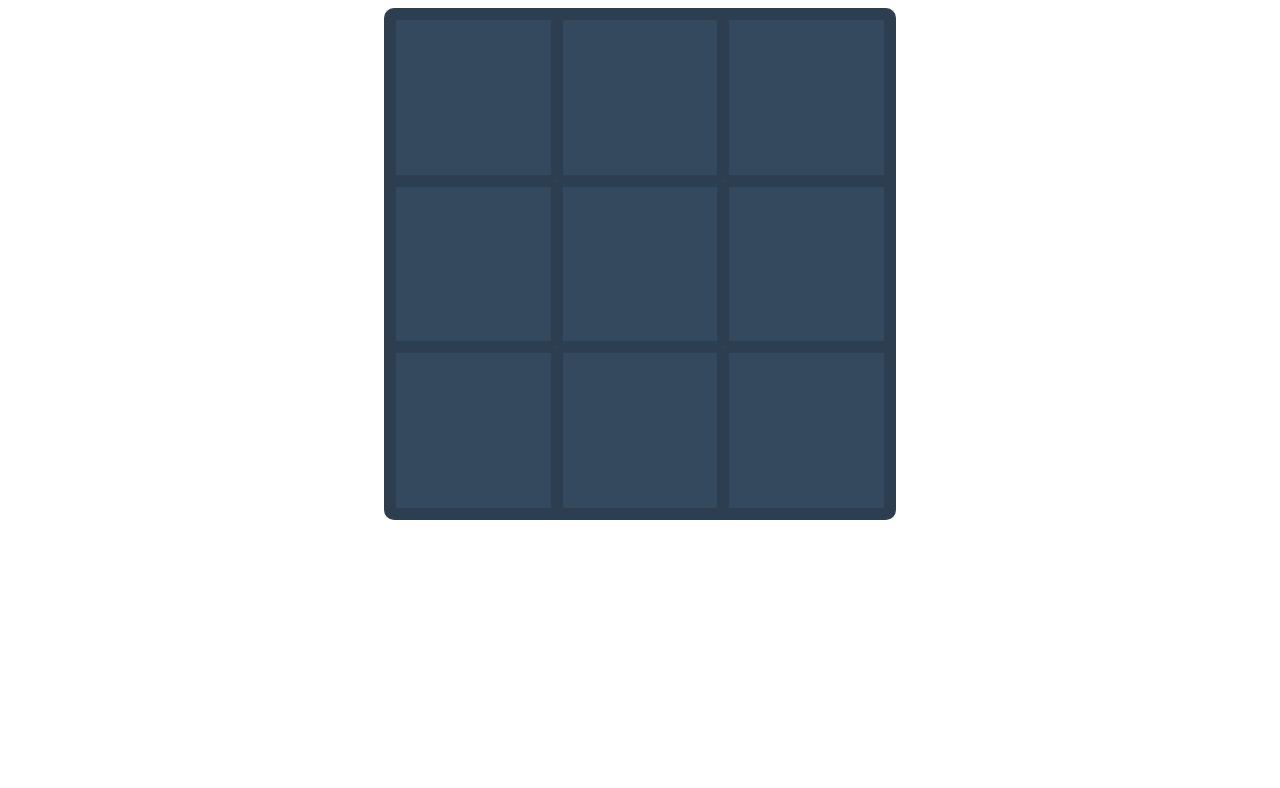
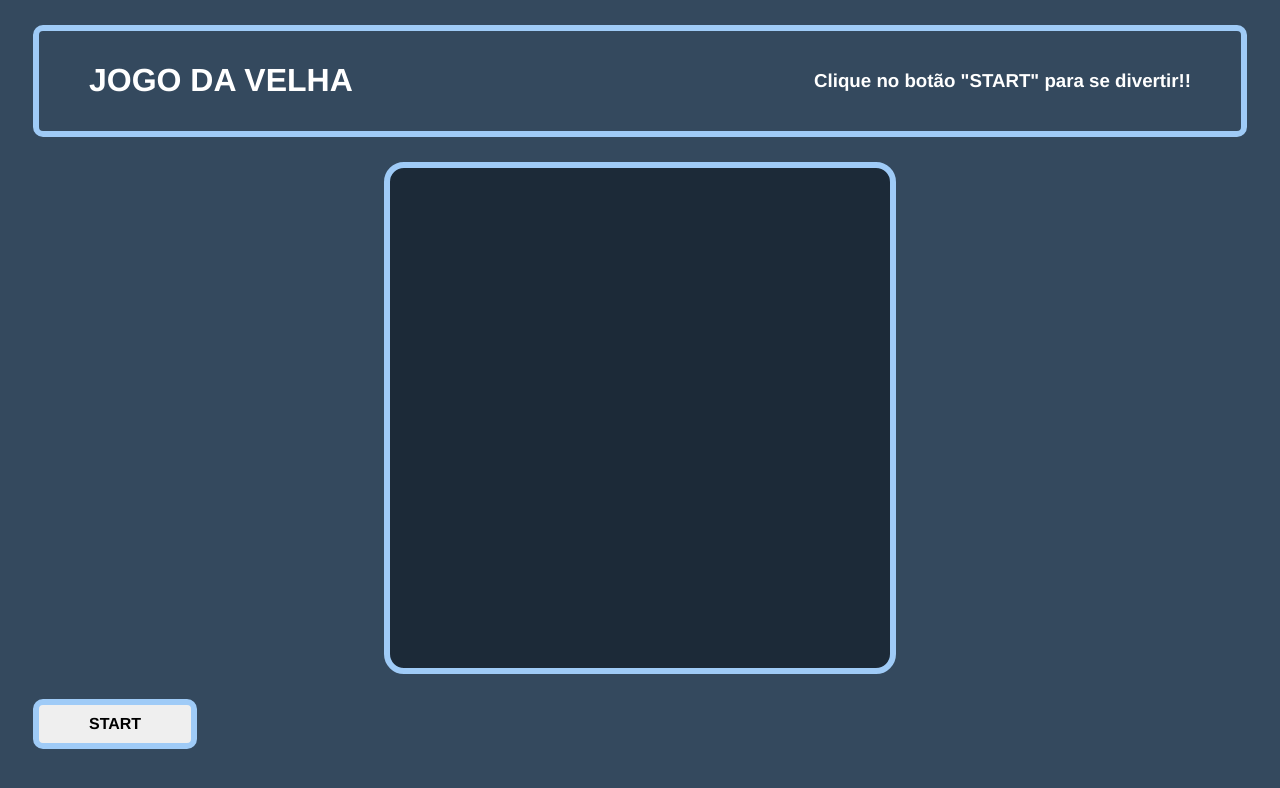
Before and after one commit to GuilhermeC77/ticTacToe, a plain HTML site: page index.html in a window 1280 px wide. Drawn offline with Linux system fonts and the light colour scheme.

Commit message:
pequenas alterações visuais

```diff
--- a/assets/styles.css
+++ b/assets/styles.css
@@ -2,17 +2,17 @@
   width: 500px;
   height: 500px;
   margin: 0 auto;
-  background-color: #34495e;
+  background-color: #1c2a38;
   color: #fff;
-  border: 6px solid #2c3e50;
-  border-radius: 10px;
+  border: 6px solid #9fcbf7;
+  border-radius: 20px;
   display: grid;
   grid-template: repeat(3, 1fr) / repeat(3, 1fr);
 }
 
 .game > div {
-  border: 6px solid #2c3e50;
-  border-radius: 2px;
+  border: 6px solid #9fcbf7;
+  border-radius: 10px;
   font-family: Helvetica, sans-serif;
   font-weight: bold;
   font-size: 4em;
@@ -20,3 +20,39 @@
   justify-content: center;
   align-items: center;
 }
+body {
+  background-color: #34495e;
+}
+
+.header {
+  border: 6px solid #9fcbf7;
+  border-radius: 10px;
+  font-family: Helvetica, sans-serif;
+  color: #fff;
+  font-weight: bold;
+  font-size: 1em;
+  display: flex;
+  margin: 25px;
+  padding: 10px 50px;
+  justify-content: space-between;
+  align-items: center;
+}
+
+.button {
+  border: 6px solid #9fcbf7;
+  border-radius: 10px;
+  font-family: Helvetica, sans-serif;
+  font-weight: bold;
+  font-size: 1em;
+  display: flex;
+  margin: 25px;
+  padding: 10px 50px;
+  justify-content: space-between;
+  align-items: center;
+}
+
+.button:hover {
+  color: #ffff00;
+  opacity: 90%;
+  animation: alternate(1s);
+}
--- a/index.html
+++ b/index.html
@@ -10,12 +10,18 @@
 </head>
 
 <body>
+  <div class="header">
+    <h1>JOGO DA VELHA</h1>
+    <h3>Clique no botão "START" para se divertir!!</h3>
+  </div>
   <div class="game"></div>
+  <div>
+    <button class="button" id="start_game" type="button" onclick="tic_tac_toe.start();">START</button>
+  </div>
 </body>
 <script src="index.js"></script>
 <script>
   tic_tac_toe.init(document.querySelector('.game'));
-  tic_tac_toe.start();
 </script>
 
 </html>
```
